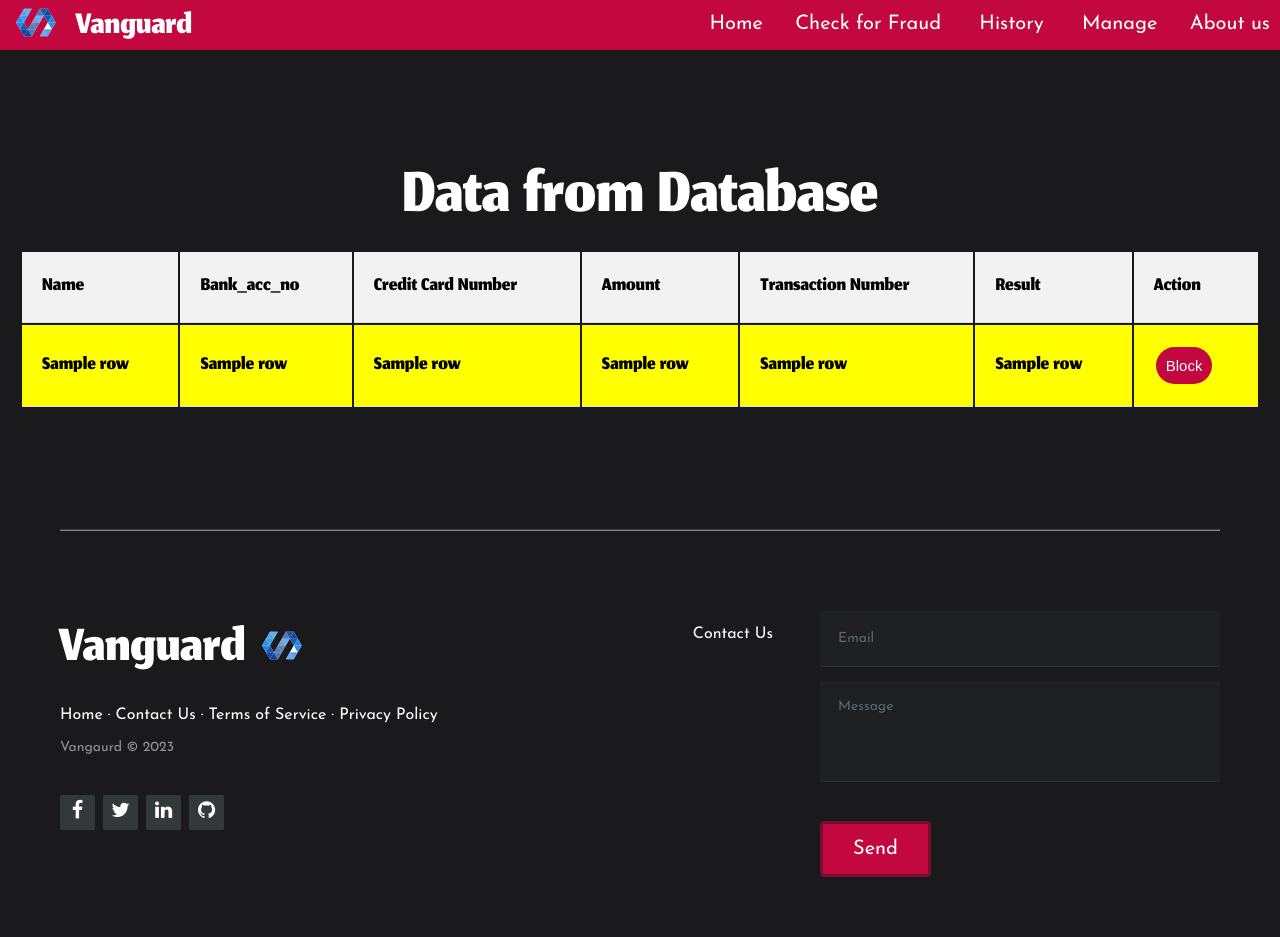
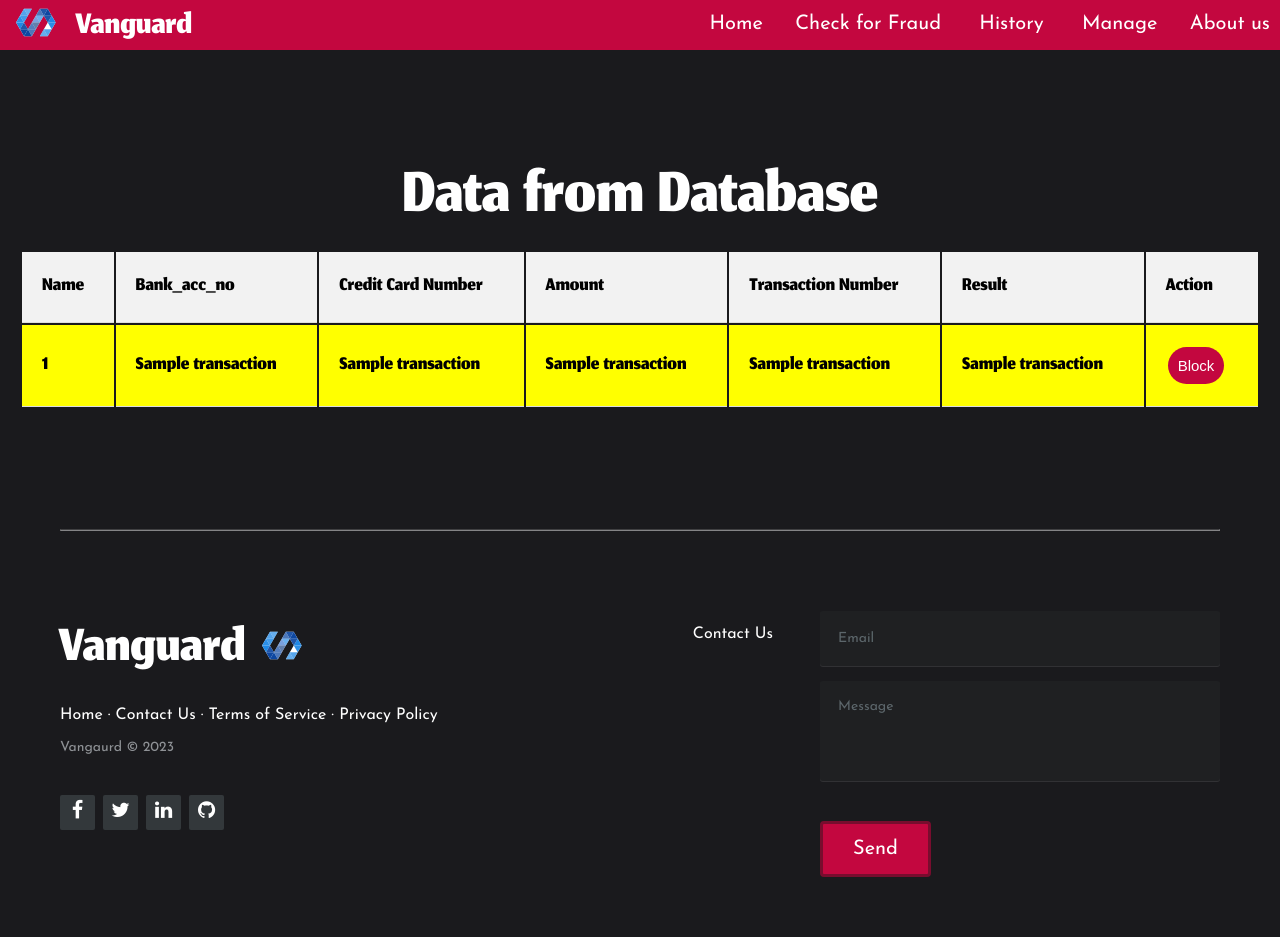
Before and after one commit to asmeet23/Financial-Fraud-Detection, a Flask app: template templates/manage.html in a window 1280 px wide. Run offline with Flask 3, Linux system fonts and the light colour scheme; the template is opened without the code that fills it: most values are stand-ins (such as "Sample title", 1, 10 or a date in 2020); parts of the project's set-up code (start-up, migrations or seed data) failed here and were passed over.

Commit message:
Changes to be committed: 	modified:   templates/manage.html

```diff
--- a/templates/manage.html
+++ b/templates/manage.html
@@ -74,28 +74,21 @@
             <th>Action</th>
 
         </tr>
-        {% for row in transactions  %}
-        <tr class="{% if row[5] == 'Fraud' %}fraud
-        {% elif row[5]=='Not Fraud' %}Not-fraud
+        {% for transaction in transactions  %}
+        <tr class="{% if transaction[5] == 'Fraud' %}fraud
+        {% elif transaction[5]=='Not Fraud' %}Not-fraud
         {% else %}invalid
         {% endif %}">
-            <td>{{ transactions[0] }}</td>
-            <td>{{ transactions[1] }}</td>
-            <td>{{ transactions[2] }}</td>
-            <td>{{ transactions[3] }}</td>
-            <td>{{ transactions[4] }}</td>
-            <td>{{ transactions[5] }}</td>
+            <td>{{ transaction[0] }}</td>
+            <td>{{ transaction[1] }}</td>
+            <td>{{ transaction[2] }}</td>
+            <td>{{ transaction[3] }}</td>
+            <td>{{ transaction[4] }}</td>
+            <td>{{ transaction[5] }}</td>
 
-            <!-- <td>{{ row[6] }}</td> -->
-            <!-- <td>{{row [7] }}</td> -->
-            <!-- <td>{{row [8] }}</td>
-            <td>{{row [9] }}</td> -->
 
-            <!-- <td>{{row[10] }}</td>
-            <td>{{row [11] }}</td> -->
-            <!-- <td>{{row [8] }}</td> -->
-            <!-- <td><button class="expand-btn" onclick="redirectToDetails('{{ row[0] }}')">Expand</button></td> -->
-            <td><button class="expand-btn" onclick="redirectToDetails('{{ row[0] }}')">Block</button></td>
+
+            <td><button class="expand-btn" onclick="redirectToDetails('{{ transaction[0] }}')">Block</button></td>
 
 
         </tr>
```
